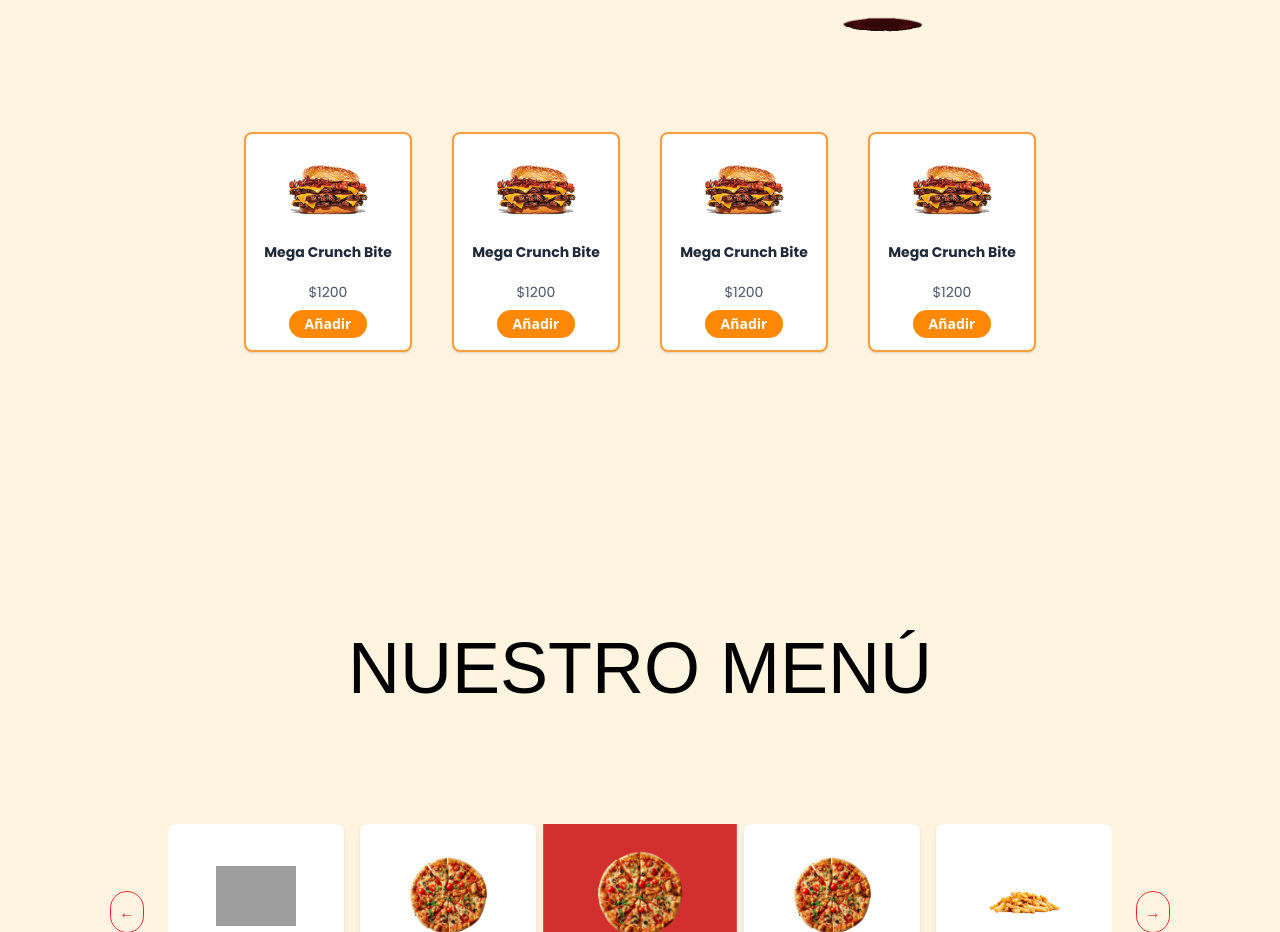
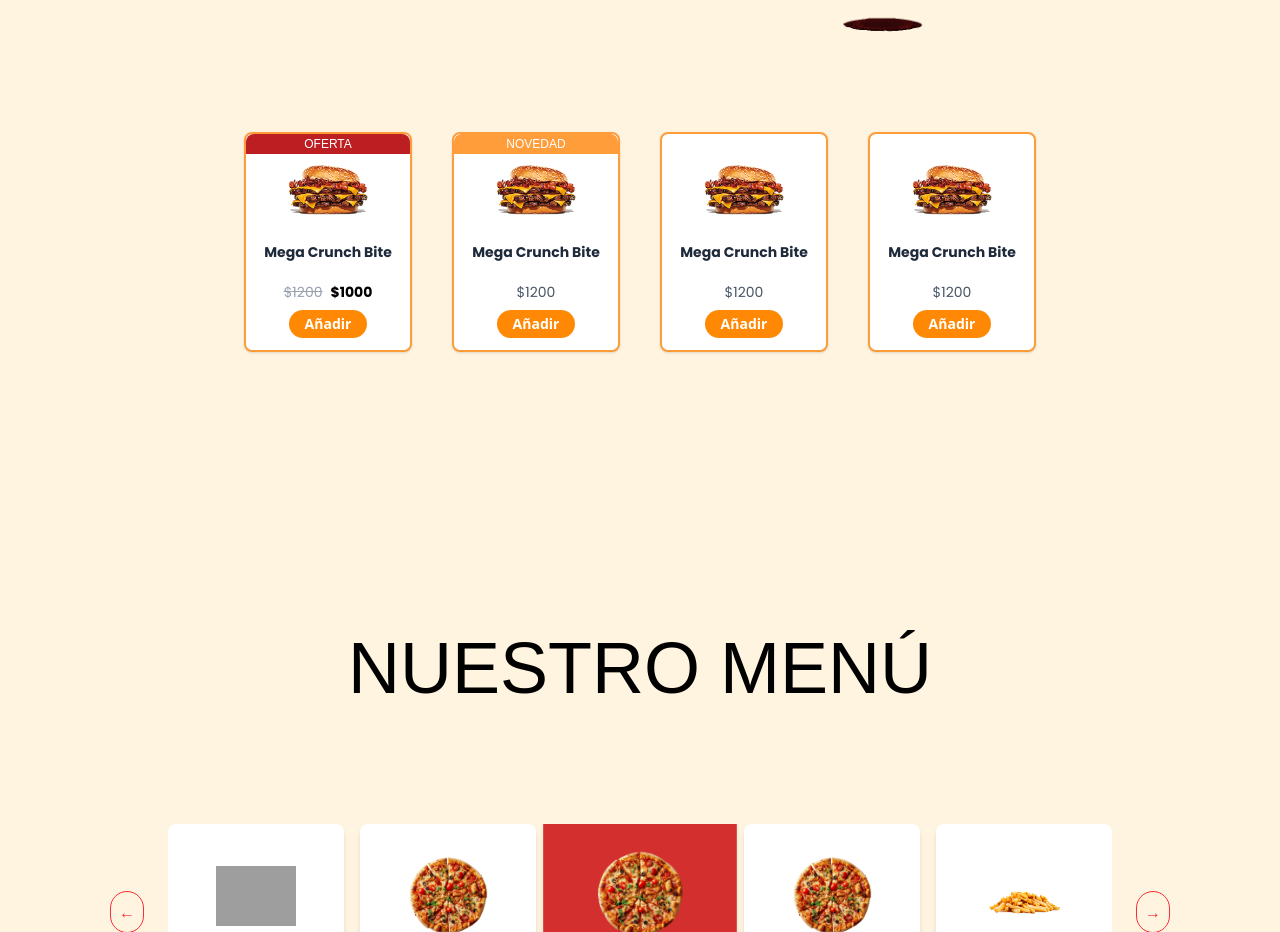
Before and after one commit to diegoCardenas03/ElBuenSabor, a React (Vite) app: page / in a window 1280 px wide. Shown: the part 1040-1972 px from the top of the page. Built offline with nearby package versions, Linux system fonts and the light colour scheme; grey boxes are pictures that could not be loaded; a web font is replaced by a local one.

Commit message:
Se agregan las cintas a ciertos productos en el landing

```diff
--- a/src/components/prodPopulares.tsx
+++ b/src/components/prodPopulares.tsx
@@ -4,7 +4,7 @@ import { products } from "../utils/products/productsData.ts"; // Cambiado a "pro
 const ProdPopulares = () => {
     return (
         <div className="flex flex-col items-center justify-center mt-10 mb-10">
-            <ProductCards products={products.slice(0, 4)} /> {/* Cambiado a "products" */}
+            <ProductCards showBadges products={products.slice(0, 4)} /> {/* Cambiado a "products" */}
         </div>
     );
 };
--- a/src/features/products/ProductCards.tsx
+++ b/src/features/products/ProductCards.tsx
@@ -6,22 +6,37 @@ interface Product {
   name: string;
   price: number;
   image: string;
+  isOffer?: boolean;   // Si es oferta
+  isNew?: boolean;     // Si es novedad
+  oldPrice?: number;   // Precio anterior (si es oferta)
 }
 
 interface ProductCardsProps {
-  products: Product[]; // Recibe lista de productos a mostrar
+  products: Product[];
   onCardClick?: (product: Product) => void;
+  showBadges?: boolean; // <--- NUEVO
 }
 
-export const ProductCards: React.FC<ProductCardsProps> = ({ products, onCardClick }) => {
+export const ProductCards: React.FC<ProductCardsProps> = ({ products, onCardClick, showBadges }) => {
   return (
     <div className="grid grid-cols-2 sm:grid-cols-4 md:grid-cols-4 gap-10 justify-center">
       {products.map((product) => (
         <div
           key={product.id}
-          className="bg-white rounded-lg p-4 flex flex-col justify-between items-center shadow hover:shadow-lg transition border-2 border-[#FF9D3A] h-55 w-42 cursor-pointer" // altura fija
+          className="relative bg-white rounded-lg p-4 flex flex-col justify-between items-center shadow hover:shadow-lg transition border-2 border-[#FF9D3A] h-55 w-42 cursor-pointer"
           onClick={() => onCardClick && onCardClick(product)}
         >
+          {/* Cintas solo si showBadges */}
+          {showBadges && product.isOffer && (
+            <div className="absolute top-0 left-0 w-full bg-[#BD1E22] text-white text-center text-[12px] font-tertiary py-[1px] rounded-t-lg z-10">
+              OFERTA
+            </div>
+          )}
+          {showBadges && product.isNew && !product.isOffer && (
+            <div className="absolute top-0 left-0 w-full bg-[#FF9D3A] text-white text-center text-[12px] font-tertiary py-[1px] rounded-t-lg z-10">
+              NOVEDAD
+            </div>
+          )}
           {/* Imagen del producto */}
           <img src={product.image} alt={product.name} className="h-20 mb-3 object-contain" />
 
@@ -29,8 +44,16 @@ export const ProductCards: React.FC<ProductCardsProps> = ({ products, onCardClic
           <h3 className="font-primary text-center font-bold text-sm text-gray-800 line-clamp-2 min-h-[2.5rem]">
             {product.name}
           </h3>
-          <p className="font-primary text-gray-600 text-sm mb-2">${product.price}</p>
-
+          <p className="font-primary text-gray-600 text-sm mb-2">
+            {showBadges && product.isOffer && product.oldPrice ? (
+              <>
+                <span className="line-through text-gray-400 mr-2">${product.oldPrice}</span>
+                <span className="text-black font-bold">${product.price}</span>
+              </>
+            ) : (
+              <>${product.price}</>
+            )}
+          </p>
           {/* Botón para agregar al carrito */}
           <button className="mt-auto bg-orange-400 hover:bg-orange-500 text-white px-4 py-1 rounded-full text-sm font-semibold cursor-pointer">
             Añadir
--- a/src/utils/products/productsData.ts
+++ b/src/utils/products/productsData.ts
@@ -2,12 +2,13 @@ export const products = [
     {
       id: 1,
       name: 'Mega Crunch Bite',
-      price: 1200,
+      price: 1000,
+      oldPrice: 1200,
       category: 'Hamburguesas',
       image: 'src\\assets\\hamburguesa.png',
       description: 'Lorem ipsum dolor sit amet, consectetur adipiscing elit. Fusce aliquam massa id sodales venenatis. Phasellus tellus ipsum, maximus aclacus nec, fringilla dignissim ligula. In congue nibh et lectus rhoncus, at posuere massa gravida. Aliquam sagittis, augue at aliquet malesuada.',
       isTopSeller: true,
-      tag: 'OFERTA',
+      isOffer: true
     },
     {
       id: 2,
@@ -16,7 +17,8 @@ export const products = [
       category: 'Hamburguesas',
       image: 'src\\assets\\hamburguesa.png',
       description: 'Lorem ipsum dolor sit amet, consectetur adipiscing elit. Fusce aliquam massa id sodales venenatis. Phasellus tellus ipsum, maximus aclacus nec, fringilla dignissim ligula. In congue nibh et lectus rhoncus, at posuere massa gravida. Aliquam sagittis, augue at aliquet malesuada.',
-      isTopSeller: false
+      isTopSeller: false,
+      isNew: true
 
     },
     {
```
